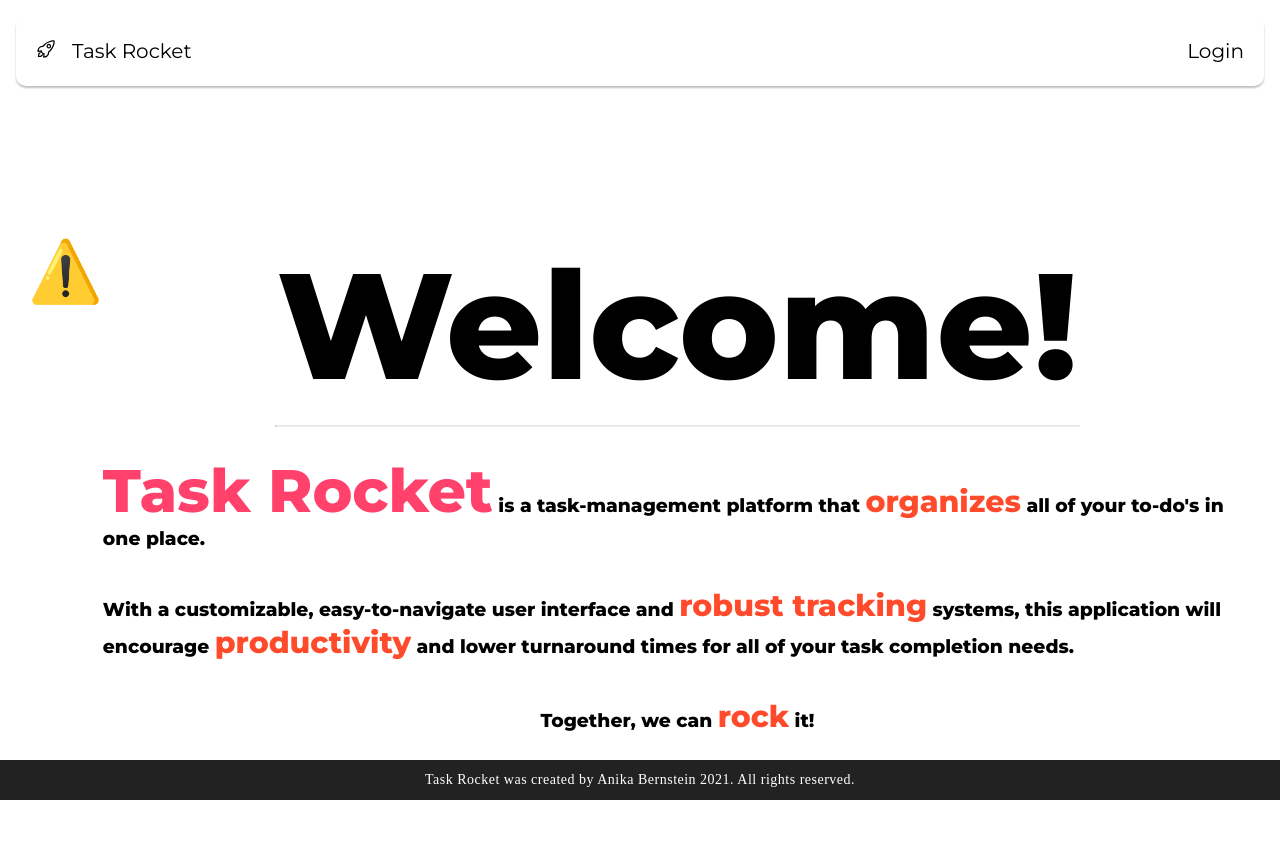
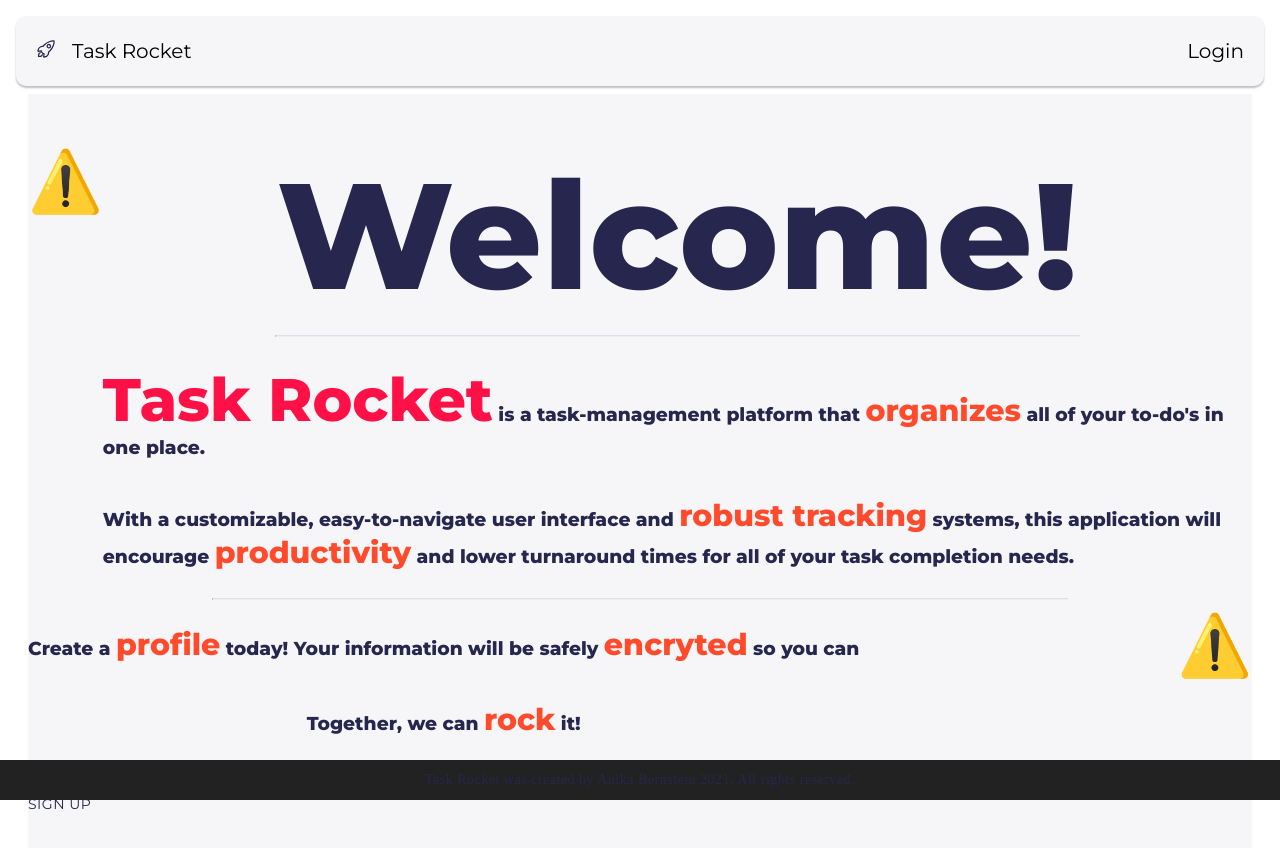
Before and after one commit to anikajb92/task-rocket-app, a React (Create React App) app: page / in a window 1280 px wide. Shown: the top 848 px of the page. Built offline with nearby package versions, Linux system fonts and the light colour scheme; no server answers; the HTML template or start-up script is replaced by a standard one.

Commit message:
included calendar man animation on about page and user profile animation on profile page

```diff
--- a/src/components/About.js
+++ b/src/components/About.js
@@ -1,8 +1,7 @@
 import React from 'react';
 import RocketGirl from './RocketGirl';
+import CalendarMan from './CalendarMan';
 import '../styles/about.css';
-
-import Rocket from '../images/rocket.png';
 
 export default function About() {
   return (
@@ -23,12 +22,29 @@ export default function About() {
             this application will encourage <span2>productivity</span2> and lower
             turnaround times for all of your task completion needs.
           </h3>
+        </div>
+      </div>
+      <hr/>
+      <div className="about-2">
+        <div className="about-words-2">
+          <h3>
+            Create a <span2>profile</span2> today!
+            Your information will be safely <span2>encryted</span2> so you can
+          </h3>
           <div>
             <h3>Together, we can <span2>rock</span2> it! </h3>
           </div>
         </div>
+        <div className="calendar-man">
+          <CalendarMan />
+        </div>
       </div>
-
+      <hr/>
+      <div className="about-3">
+        <div>
+          <p>SIGN UP</p>
+        </div>
+      </div>
     </div>
   )
 }
--- /dev/null
+++ b/src/components/CalendarMan.js
@@ -0,0 +1,17 @@
+import React from 'react';
+import { Player } from '@lottiefiles/react-lottie-player';
+
+
+export default function CalendarMan() {
+  return (
+    <div>
+       <Player
+        autoplay
+        loop
+        src="https://assets10.lottiefiles.com/packages/lf20_tl3xalr6.json"
+        style={{ height: '600px', width: '600px' }}
+      >
+      </Player>
+    </div>
+  )
+}
--- a/src/components/Profile.js
+++ b/src/components/Profile.js
@@ -1,4 +1,6 @@
 import React from 'react';
+import { Player } from '@lottiefiles/react-lottie-player';
+
 import {BsClockHistory} from 'react-icons/bs';
 import {IoRocketOutline} from "react-icons/io5";
 
@@ -39,6 +41,15 @@ export default function Profile(props) {
           </>
           )}
       </div>
+      <div className="user-profile">
+        <Player
+          autoplay
+          loop
+          src="https://assets3.lottiefiles.com/packages/lf20_rw0hvilj.json"
+          style={{ height: '600px', width: '600px' }}
+        >
+        </Player>
+      </div>
     </div>
   )
 }
--- a/src/styles/App.css
+++ b/src/styles/App.css
@@ -1,6 +1,6 @@
 @import url('https://fonts.googleapis.com/css?family=Montserrat:400,800');
 
-.root {
+:root {
 	--lightblush: #FF9085;
 	--medblush: #FD80A0;
 	--darkblush: #FB6FBB;
@@ -66,7 +66,8 @@ hr, vl {
 
 button, #button {
 	border-radius: 10px;
-	border: 1px solid var(--darkorange);
+	border: 1px solid;
+	border-color: var(--darkorange);
 	background-color: var(--darkorange);
 	color: #FFFFFF;
 	font-size: 12px;
@@ -142,7 +143,7 @@ button.ghost {
 	display: flex;
 	align-items: center;
 	justify-content: center;
-	flex-direction: column;
+	flex-direction: row;
 	text-align: center;
 	height: 70%;
 	width: 70%;
--- a/src/styles/about.css
+++ b/src/styles/about.css
@@ -3,7 +3,7 @@
   flex-direction: column;
   overflow: scroll;
 }
-.about {
+.about, .about-2, .about-3 {
   display: flex;
   flex-direction: row;
   justify-content: space-between;
@@ -15,27 +15,31 @@
   flex-direction: column;
   align-items: center;
 }
+.about-words-2 {
+  display: flex;
+  flex-direction: column;
+  justify-content: center;
+  align-items: center;
+}
 
-.about h1 {
+.about-container h1 {
   font-size: 150px;
   color: var(--deeppurple);
 }
 
-.about span {
+.about-container span {
   font-size: 60px;
-  color: #FF416C;
+  color: var(--darkpink);
   animation: rocket 0.1s ease infinite;
 }
 
-.about span2 {
+.about-container span2 {
   font-size: 30px;
   color: #FF4B2B;
 }
 
-.rocket-girl {
+.rocket-girl, .calendar-man {
   display: flex;
   justify-content: center;
   align-items:top;
-  /* min-height: 50vh;
-  min-width: 20vw; */
 }
```
